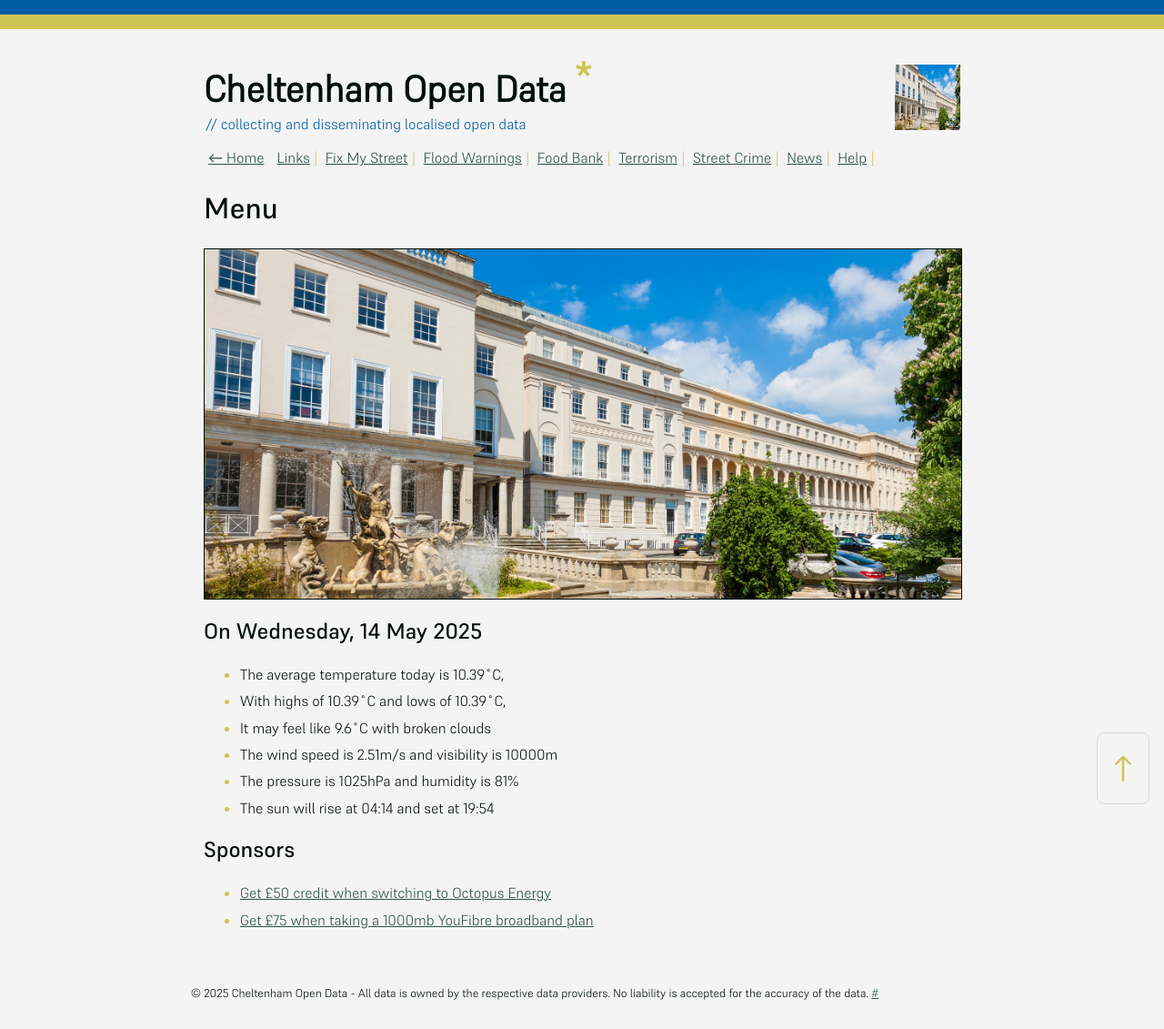
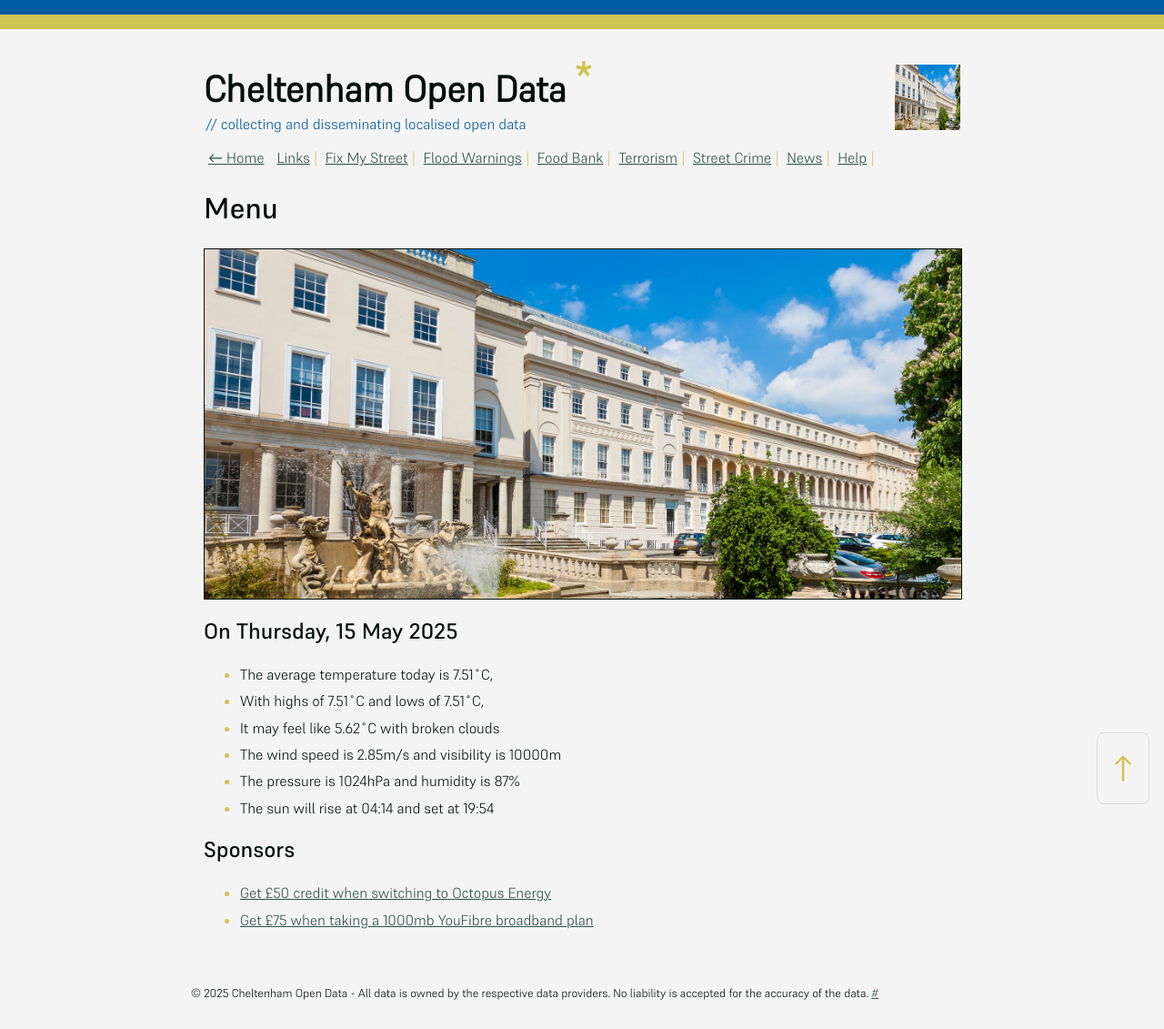
Before and after one commit to mat-0/cheltenham-open-data, a Jekyll site: the page built from index.md, in a window 1280 px wide. Shown: the whole page at 91% size. Built offline with Jekyll 4.4.1, drawn with Linux system fonts in a browser that asks for light colours.

Commit message:
Updated 2025-05-15 01:24:12

```diff
--- a/index.md
+++ b/index.md
@@ -8,13 +8,13 @@ seo: Menu
 ![Logo](/images/logo.jpg){:width="832px"}
 
 <!-- weather_marker starts -->
-## On Wednesday, 14 May 2025
+## On Thursday, 15 May 2025
 
-- The average temperature today is 10.39˚C,
-- With highs of 10.39˚C and lows of 10.39˚C,
-- It may feel like 9.6˚C with broken clouds
-- The wind speed is 2.51m/s and visibility is 10000m
-- The pressure is 1025hPa and humidity is 81%
+- The average temperature today is 7.51˚C,
+- With highs of 7.51˚C and lows of 7.51˚C,
+- It may feel like 5.62˚C with broken clouds
+- The wind speed is 2.85m/s and visibility is 10000m
+- The pressure is 1024hPa and humidity is 87%
 - The sun will rise at 04:14 and set at 19:54
 
 <!-- weather_marker ends -->
```
Also changed, not shown: _data/flood.json (+5 -69 lines), _pages/news.md (+10 -10 lines), _pages/terrorism.md (+1 -1 lines).
